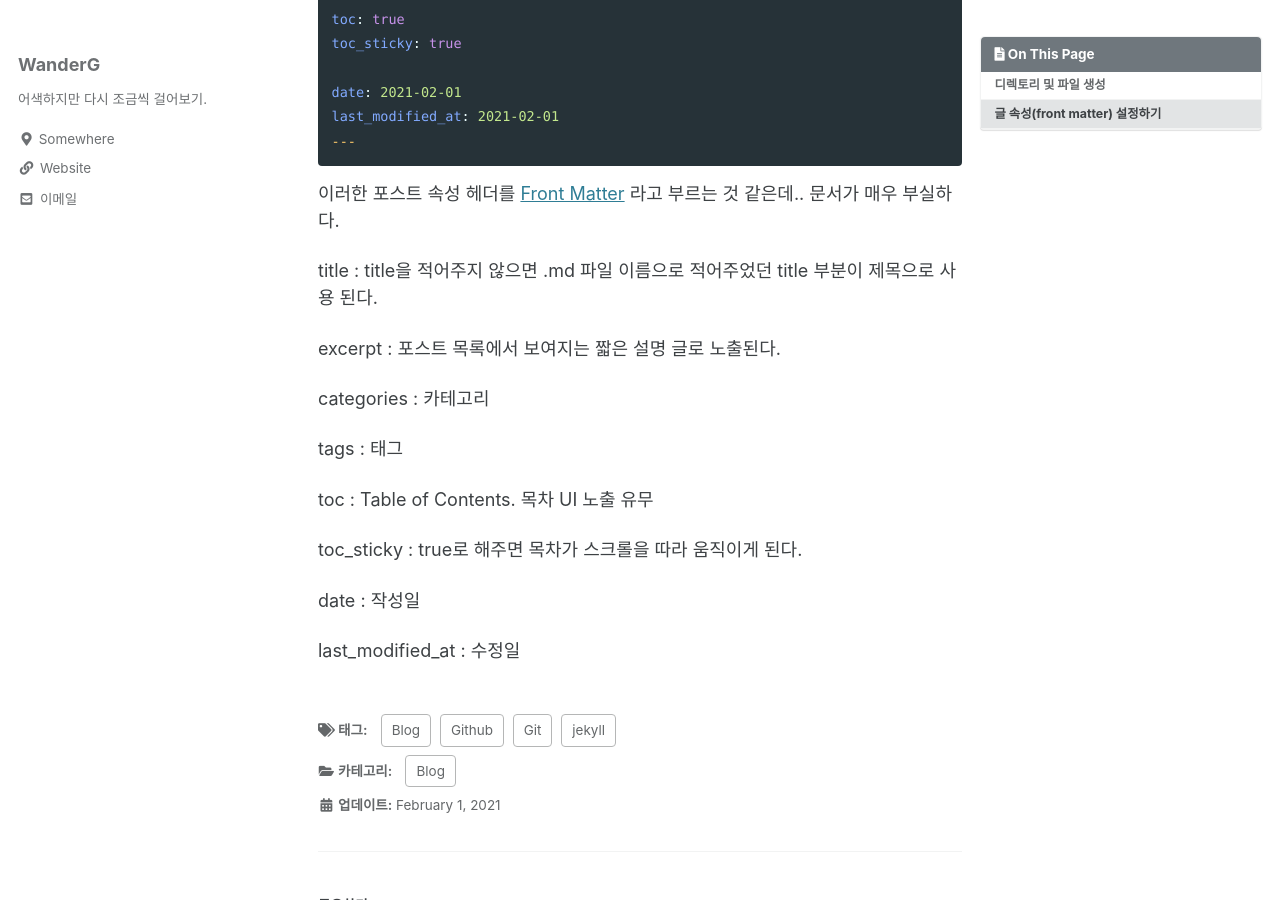
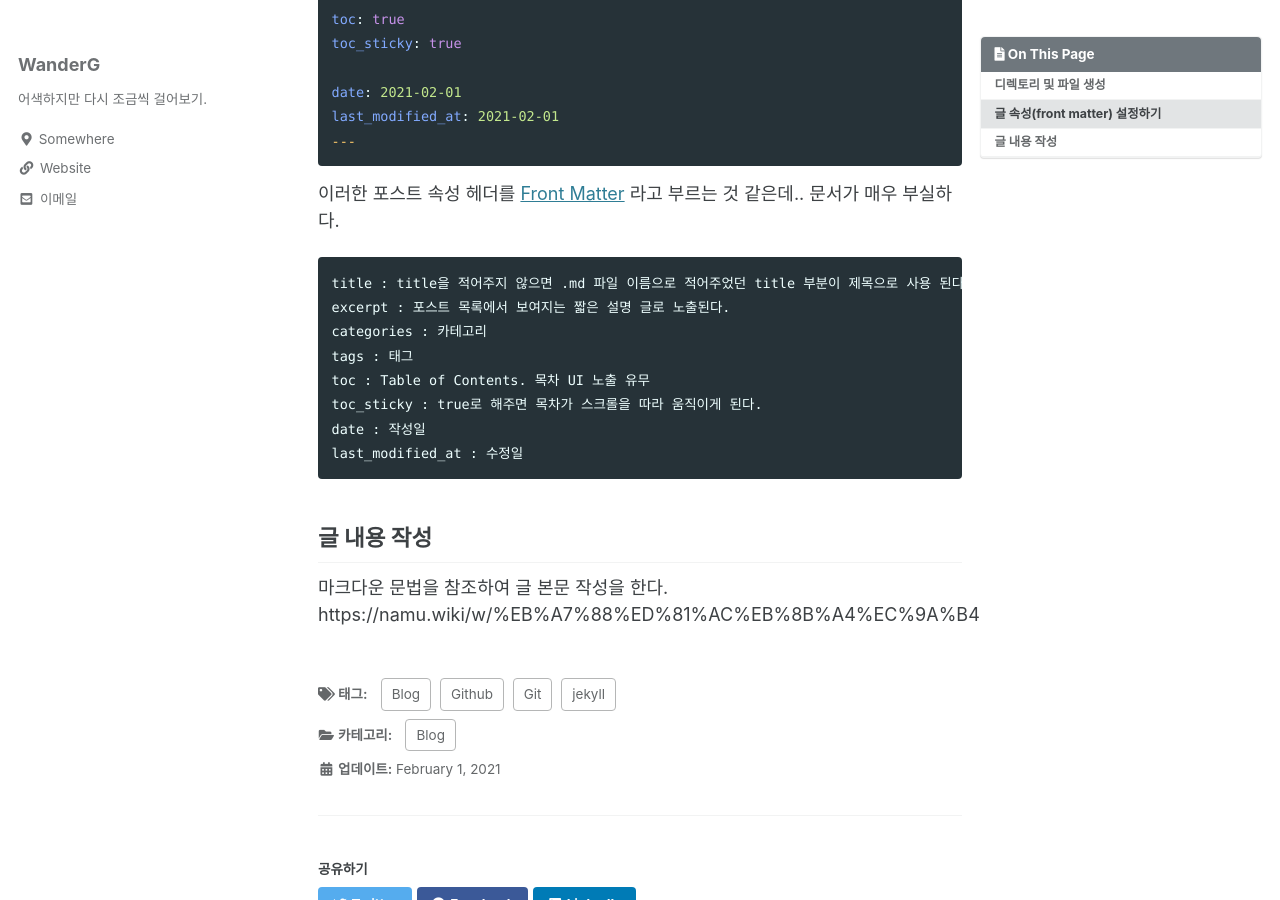
Before and after one commit to wanderg84/wanderg84.github.io, a Jekyll site: the page built from _posts/2021-02-01-test_post.md, in a window 1280 px wide and 900 px high, scrolled down 919 px. Built offline with Jekyll 4.4.1, drawn with Linux system fonts in a browser that asks for light colours; cached includes are drawn as plain includes; some of the changed text lies outside the part shown.

Commit message:
Update 2021-02-01-test_post.md

```diff
--- a/_posts/2021-02-01-test_post.md
+++ b/_posts/2021-02-01-test_post.md
@@ -15,7 +15,7 @@ last_modified_at: 2021-02-01
 ---
 
 
-> 현 포스트 등록 설명글은 Jekyll 스킨 적용 완료되었음을 가정 합니다.
+> 현 포스팅 방법은 Jekyll 스킨 적용 완료 후 진행 가능 합니다.
 
 
 [현 글의 원문(markdown) 보기](https://github.com/wanderg84/wanderg84.github.io/blob/main/_posts/2021-02-01-test_post.md)
@@ -51,18 +51,17 @@ last_modified_at: 2021-02-01
 문서가 매우 부실하다.
 
 
-title : title을 적어주지 않으면 .md 파일 이름으로 적어주었던 title 부분이 제목으로 사용 된다.
+	title : title을 적어주지 않으면 .md 파일 이름으로 적어주었던 title 부분이 제목으로 사용 된다.
+	excerpt : 포스트 목록에서 보여지는 짧은 설명 글로 노출된다.
+	categories : 카테고리
+	tags : 태그
+	toc : Table of Contents. 목차 UI 노출 유무
+	toc_sticky : true로 해주면 목차가 스크롤을 따라 움직이게 된다.
+	date : 작성일
+	last_modified_at : 수정일
 
-excerpt : 포스트 목록에서 보여지는 짧은 설명 글로 노출된다.
 
-categories : 카테고리
+## 글 내용 작성
 
-tags : 태그
-
-toc : Table of Contents. 목차 UI 노출 유무
-
-toc_sticky : true로 해주면 목차가 스크롤을 따라 움직이게 된다.
-
-date : 작성일
-
-last_modified_at : 수정일
+마크다운 문법을 참조하여 글 본문 작성을 한다.
+https://namu.wiki/w/%EB%A7%88%ED%81%AC%EB%8B%A4%EC%9A%B4
```
